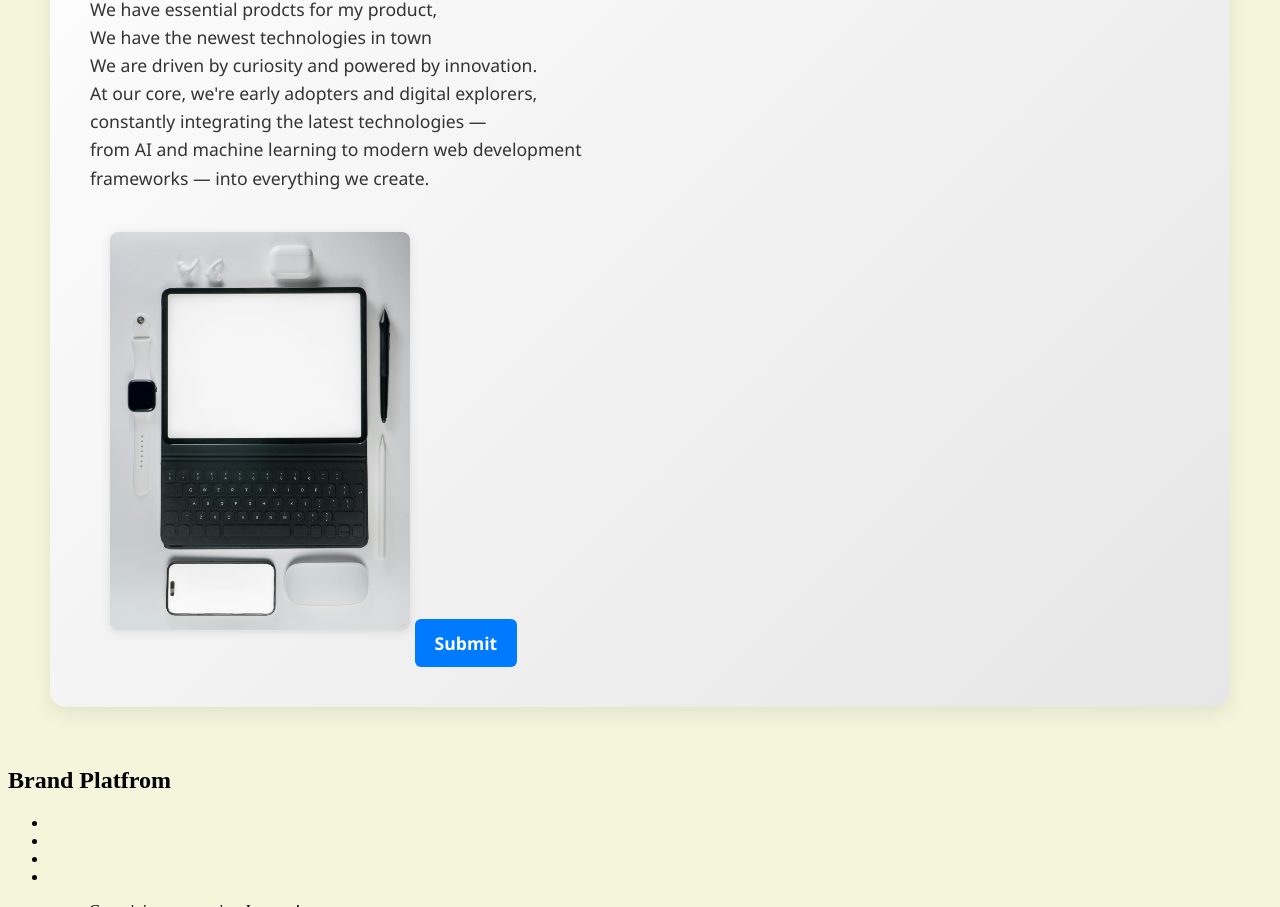
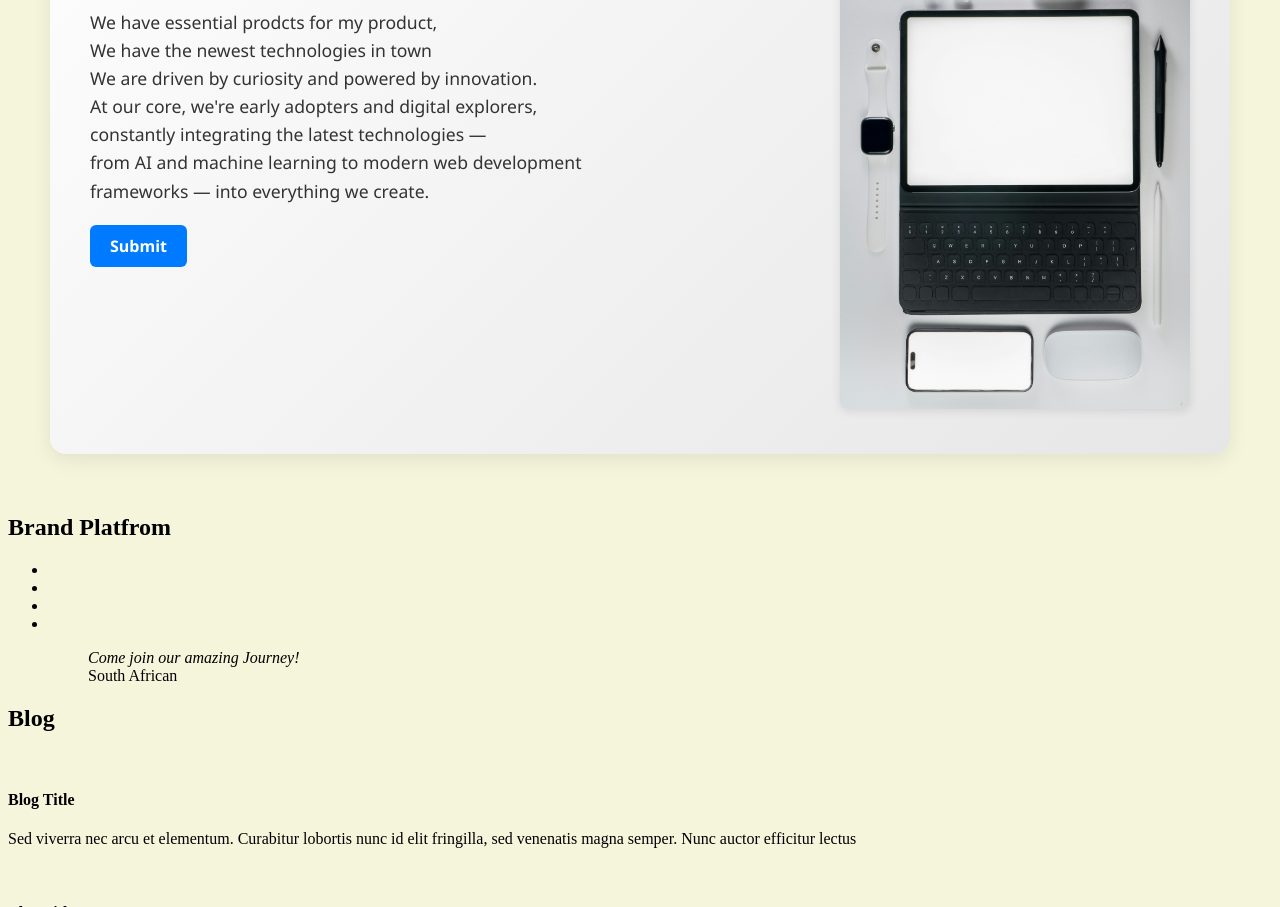
Before and after one commit to botshelo-dev/mywebsite, a plain HTML site: page index.html in a window 1280 px wide. Shown: the part 539-1446 px from the top of the page. Drawn offline with Linux system fonts and the light colour scheme.

Commit message:
My second about us commit

```diff
--- a/index.html
+++ b/index.html
@@ -33,21 +33,22 @@
 
             <section class="about_container">
                 <div class="city">
-                   <div class="text_block">
-                      <h1 class="heading_about">About Us</h1>
+                    <h1 class="heading_about">About Us</h1>
+
                     <p class="para">We have essential prodcts for my product,<br>We have the newest technologies in town<br>
                     We are driven by curiosity and powered by innovation.<br> At our core, we're early adopters and digital explorers,<br> constantly integrating the latest technologies —<br> from AI and machine learning to modern web development<br> frameworks — into everything we create.</p>
+                      <a href="#" class="button_about">Submit</a>
                 </div>
 
                     <div clas="image_area">
                         <img src="jakub-zerdzicki-aJLuC5bzyEY-unsplash.jpg" class="img_right">
-                         <a href="#" class="button_about">Submit</a>
+
 
                     </div>
 
 
 
-                </div>
+
 
             </section>
 
--- a/style.css
+++ b/style.css
@@ -67,7 +67,9 @@ body{
 
 }
 .para{
-     font-size: 1.1rem;
+
+
+  font-size: 1.1rem;
   line-height: 1.6;
   color: #333;
   margin-bottom: 20px;
@@ -96,7 +98,7 @@ display: flex;
   flex-wrap: wrap;
   justify-content: space-between;
   align-items: flex-start;
-  gap: 40px;
+  gap: 10px;
   max-width: 1100px;
   margin: 60px auto;
   padding: 40px;
@@ -110,17 +112,14 @@ display: flex;
 
 }
 
-.text_block {
-  flex: 1;
-  transform: translateY(-20px); /* Lift slightly */
-  text-align: left;
-}
 
 .img_right{
 
-  width: 300px;
+
+
+  width: 100%;
+  max-width: 350px;
   height: auto;
-  margin: 0 0 20px 20px; /* Push away from text */
   border-radius: 8px;
   box-shadow: 0 2px 10px rgba(0, 0, 0, 0.1);
 
@@ -130,25 +129,19 @@ display: flex;
 
 .image_area{
 
-    display: flex;
-  flex-direction: column;
-  align-items: flex-end;
+
+  flex: 1;
+  display: flex;
   justify-content: flex-end;
-  transform: translateY(30px); /* Sink slightly */
-  flex: 1;
-  gap: 20px;
+  align-items: flex-start;
+  min-width: 280px;
+}
 
 
+.city{
 
-}
-
-.city {
-
-
-   font-size: 1.1rem;
-  line-height: 1.6;
-  color: #333;
-  text-align: left;
+   flex: 1;
+  min-width: 300px;
 }
 
 .button_about{
```
